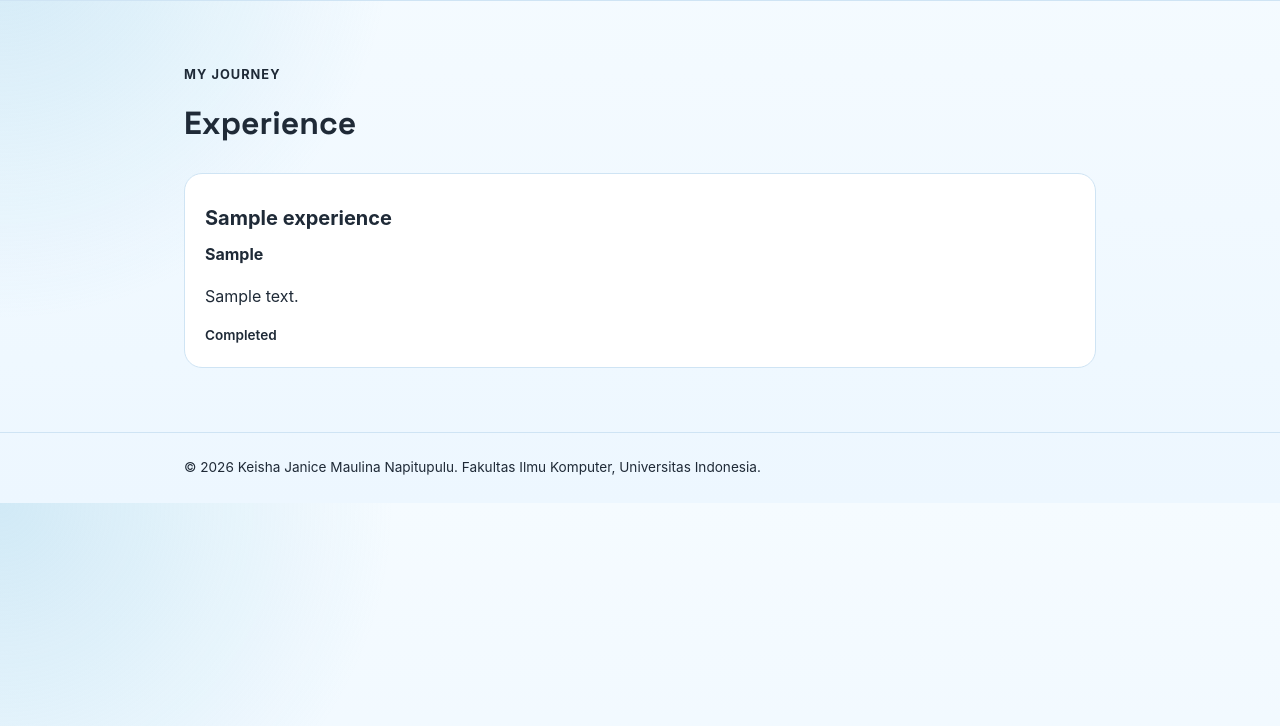
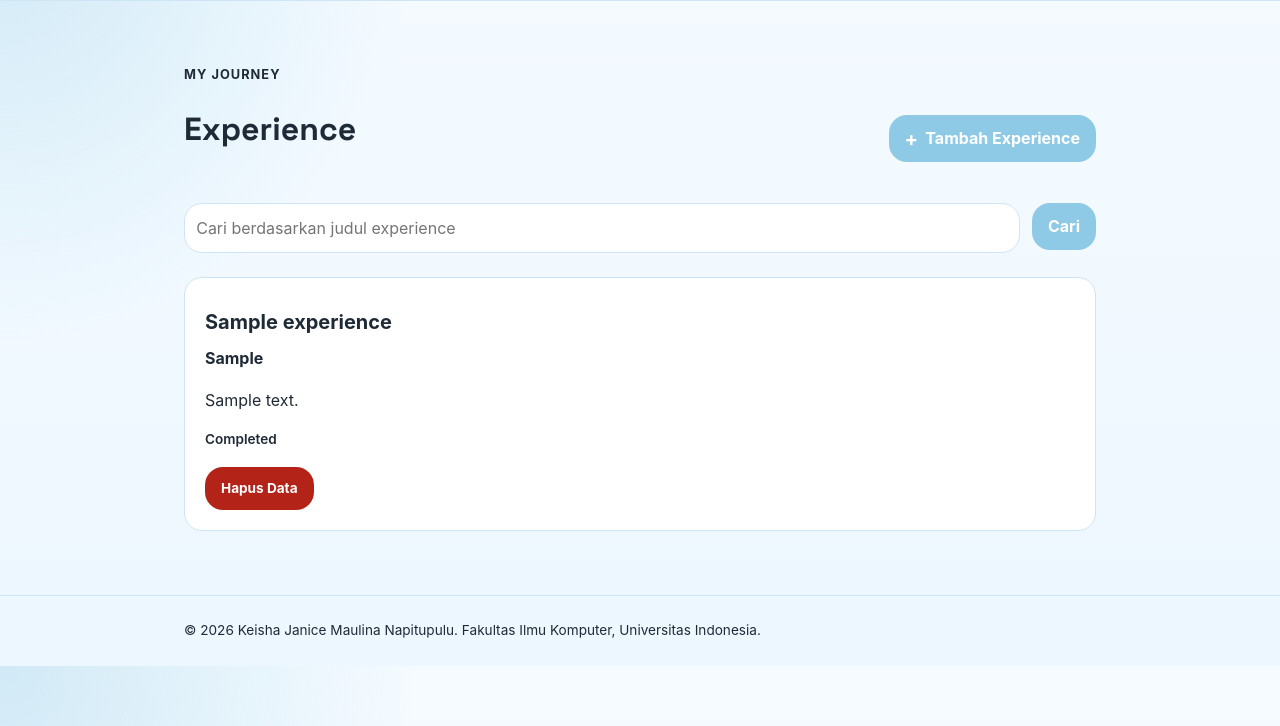
Before and after one commit to keishajnc/myportofolio, a Django app: page /experience/ in a window 1280 px wide. Shown: the part 74-800 px from the top of the page. Run offline with Django 5.2, Linux system fonts and the light colour scheme; tables that the repository leaves empty hold one stand-in row (values such as "Sample post").

Commit message:
feat: add delete functionality and modal for experience and skill

```diff
--- a/main/urls.py
+++ b/main/urls.py
@@ -3,7 +3,8 @@ from django.urls import path
 from main.views import (
     show_main, show_experience, show_skill,
     create_experience, create_skill,
-    get_experiences_json, get_skills_json
+    get_experiences_json, get_skills_json,
+    delete_experience, delete_skill
 )
 
 app_name = "main"
@@ -13,7 +14,9 @@ urlpatterns = [
     path("experience/", show_experience, name="show_experience"),
     path("experience/add/", create_experience, name="create_experience"),
     path("api/experience/", get_experiences_json, name="get_experiences_json"),
+    path("experience/<uuid:id>/delete/", delete_experience, name="delete_experience"),
     path("skills/", show_skill, name="show_skill"),
     path("skills/add/", create_skill, name="create_skill"),
     path("api/skills/", get_skills_json, name="get_skills_json"),
+    path("skills/<uuid:id>/delete/", delete_skill, name="delete_skill"),
 ]
--- a/main/views.py
+++ b/main/views.py
@@ -106,3 +106,25 @@ def create_skill(request):
         "form": form,
     }
     return render(request, "skill_form.html", context)
+
+
+def delete_experience(request, id):
+    experience = get_object_or_404(Experience, pk=id)
+
+    if request.method == "POST":
+        experience.delete()
+        messages.success(request, "Experience berhasil dihapus!")
+        return redirect("main:show_experience")
+
+    return redirect("main:show_experience")
+
+
+def delete_skill(request, id):
+    skill = get_object_or_404(Skill, pk=id)
+
+    if request.method == "POST":
+        skill.delete()
+        messages.success(request, "Skill berhasil dihapus!")
+        return redirect("main:show_skill")
+
+    return redirect("main:show_skill")
--- a/static/css/style.css
+++ b/static/css/style.css
@@ -494,3 +494,135 @@ body {
 .button-secondary {
     background: var(--ink);
 }
+
+/* header area for add and title */
+.project-header {
+    width: 100%;
+    display: flex;
+    justify-content: space-between;
+    align-items: center;
+    gap: 1rem;
+    margin-bottom: 1.5rem;
+}
+
+.project-add-button {
+    display: inline-flex;
+    align-items: center;
+    gap: 0.45rem;
+}
+.project-add-button span {
+    font-size: 1.25rem;
+    line-height: 1;
+}
+
+/* search */
+.project-search {
+    display: flex;
+    gap: 0.75rem;
+    margin-bottom: 1.5rem;
+}
+
+.project-search__input {
+    width: 100%;
+    min-width: 0;
+    padding: 0.7rem;
+    border: 1px solid var(--line);
+    border-radius: var(--radius);
+    background: #fff;
+    color: var(--ink);
+    font: inherit;
+}
+
+.project-search__input:focus {
+    outline: 2px solid var(--accent);
+    border-color: var(--accent);
+}
+
+/* button actions */
+.project-actions {
+    display: flex;
+    align-items: center;
+    flex-wrap: wrap;
+    gap: 20px;
+    margin-top: 1rem;
+}
+
+.project-actions .button {
+    font-size: 0.85rem;
+    font-weight: 600;
+}
+
+/* modal */
+.project-delete-modal {
+    display: none;
+    position: fixed;
+    inset: 0;
+    width: 100%;
+    height: 100%;
+    max-width: none;
+    max-height: none;
+    margin: 0;
+    padding: 1rem;
+    border: 0;
+    background: transparent;
+    z-index: 10;
+    align-items: center;
+    justify-content: center;
+}
+
+.project-delete-modal:popover-open {
+    display: flex;
+}
+
+.project-delete-modal__backdrop {
+    position: absolute;
+    inset: 0;
+    width: 100%;
+    height: 100%;
+    border: 0;
+    padding: 0;
+    background: rgba(28, 25, 23, 0.58);
+    cursor: default;
+}
+
+.project-delete-modal__content {
+    position: relative;
+    z-index: 1;
+    width: min(100%, 480px);
+    padding: 1.5rem;
+    background: var(--paper);
+    border: 1px solid var(--line);
+    border-radius: var(--radius);
+    box-shadow: 0 1rem 3rem rgba(28, 25, 23, 0.22);
+}
+
+.project-delete-modal__content h2 {
+    margin: 0 0 0.75rem;
+    font-family: "Space Grotesk", -apple-system, sans-serif;
+    font-size: 1.5rem;
+}
+
+.project-delete-modal__close {
+    position: absolute;
+    top: 1rem;
+    right: 1rem;
+    border: 0;
+    padding: 0;
+    background: transparent;
+    color: var(--muted);
+    font-size: 1.8rem;
+    line-height: 1;
+    cursor: pointer;
+}
+
+.project-delete-modal__actions {
+    display: flex;
+    justify-content: flex-end;
+    gap: 0.75rem;
+    margin-top: 1.5rem;
+}
+
+.button-danger {
+    background: #b42318;
+    color: white;
+}
--- /dev/null
+++ b/templates/components/experience_delete_modal.html
@@ -0,0 +1,43 @@
+<p class="experience-status">
+    <button type="button"
+        class="button button-danger"
+        popovertarget="delete-experience-{{ experience.id }}"
+        aria-label="Hapus {{ experience.title }}"
+        title="Hapus Pengalaman">
+        Hapus Data
+    </button>
+</p>
+<div id="delete-experience-{{ experience.id }}"
+    class="project-delete-modal"
+    popover="auto"
+    role="dialog"
+    aria-modal="true"
+    aria-labelledby="delete-experience-title-{{ experience.id }}">
+    <button type="button"
+        class="project-delete-modal__backdrop"
+        popovertarget="delete-experience-{{ experience.id }}"
+        popovertargetaction="hide"
+        aria-label="Tutup konfirmasi hapus"></button>
+    <div class="project-delete-modal__content">
+        <button type="button"
+            class="project-delete-modal__close"
+            popovertarget="delete-experience-{{ experience.id }}"
+            popovertargetaction="hide"
+            aria-label="Tutup konfirmasi hapus">×</button>
+        <h2 id="delete-experience-title-{{ experience.id }}">Hapus Pengalaman?</h2>
+        <p>
+            Apakah Anda yakin ingin menghapus
+            <strong>{{ experience.title }}</strong>?
+        </p>
+        <div class="project-delete-modal__actions">
+            <button type="button"
+                class="button button-secondary"
+                popovertarget="delete-experience-{{ experience.id }}"
+                popovertargetaction="hide">Batal</button>
+            <form method="post" action="{% url 'main:delete_experience' experience.id %}">
+                {% csrf_token %}
+                <button type="submit" class="button button-danger">Ya, Hapus</button>
+            </form>
+        </div>
+    </div>
+</div>
--- a/templates/experience.html
+++ b/templates/experience.html
@@ -8,7 +8,17 @@
         <section class="experience-section" id="experience">
             <div class="container">
                 <p class="section-kicker">My Journey</p>
-                <h1>Experience</h1>
+                <div class="project-header">
+                    <h1>Experience</h1>
+                    <a href="{% url 'main:create_experience' %}" class="button project-add-button">
+                        <span aria-hidden="true">+</span>Tambah Experience
+                    </a>
+                </div>
+
+                <form method="get" action="{% url 'main:show_experience' %}" class="project-search">
+                    <input type="search" name="title" value="{{ title_query }}" placeholder="Cari berdasarkan judul experience" class="project-search__input" aria-label="Cari berdasarkan judul experience">
+                    <button type="submit" class="button">Cari</button>
+                </form>
 
                 <div class="experience-grid">
                     {% for experience in experience_list %}
@@ -28,11 +38,14 @@
                             {% else %}
                                 <p class="experience-status">Completed</p>
                             {% endif %}
+                            {% include "components/experience_delete_modal.html" %}
                         </article>
                     {% empty %}
-                        <p class="empty-state">
-                            Belum ada pengalaman yang ditambahkan.
-                        </p>
+                        {% if title_query %}
+                            <p class="empty-state">Tidak ada experience dengan judul "{{ title_query }}".</p>
+                        {% else %}
+                            <p class="empty-state">Belum ada pengalaman yang ditambahkan.</p>
+                        {% endif %}
                     {% endfor %}
                 </div>
             </div>
```
Also changed, not shown: templates/components/skill_delete_modal.html (added, +43 -0 lines), templates/skill.html (+16 -1 lines).
